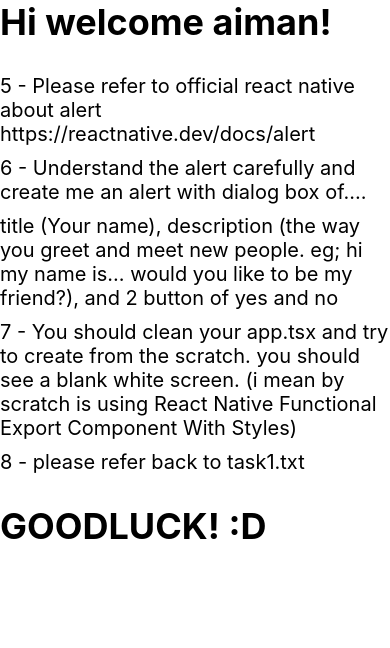
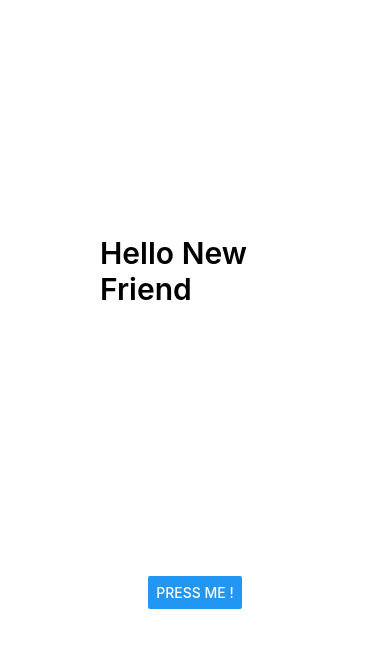
Before and after one commit to froster01/React, a React Native app: screen / in a window 390 px wide. Shown: the top 648 px of the page. Built offline with nearby package versions, Linux system fonts and the light colour scheme.

Commit message:
Task 1 complete.. Please check..

```diff
--- a/App.tsx
+++ /dev/null
@@ -1,65 +0,0 @@
-import {StyleSheet, Text, View} from 'react-native';
-import React from 'react';
-
-const App = () => {
-  return (
-    <View style={styles.container}>
-      <Text style={styles.boldLetter}>Hi welcome aiman!</Text>
-      <Text style={styles.normalLetter}>
-        5 - Please refer to official react native about alert
-        https://reactnative.dev/docs/alert
-      </Text>
-      <Text style={styles.normalLetter}>
-        6 - Understand the alert carefully and create me an alert with dialog
-        box of....
-      </Text>
-      <Text style={styles.normalLetter}>
-        title (Your name), description (the way you greet and meet new people.
-        eg; hi my name is... would you like to be my friend?), and 2 button of
-        yes and no
-      </Text>
-      <Text style={styles.normalLetter}>
-        7 - You should clean your app.tsx and try to create from the scratch.
-        you should see a blank white screen. (i mean by scratch is using React
-        Native Functional Export Component With Styles)
-      </Text>
-      <Text style={styles.normalLetter}>
-        8 - please refer back to task1.txt
-      </Text>
-      <View style={styles.container2}>
-        <Text style={styles.boldLetter}>GOODLUCK! :D</Text>
-      </View>
-    </View>
-  );
-};
-
-export default App;
-
-const styles = StyleSheet.create({
-  container: {
-    display: 'flex',
-    flexDirection: 'column',
-    gap: 10,
-  },
-  container2: {
-    display: 'flex',
-    flexDirection: 'column',
-    marginTop: 20,
-  },
-  boldLetter: {
-    fontWeight: 'bold',
-    fontSize: 36,
-    marginBottom: 20,
-  },
-  normalLetter: {
-    fontWeight: 'normal',
-    fontSize: 20,
-  },
-  centerLetter: {
-    display: 'flex',
-    fontWeight: 'normal',
-    fontSize: 20,
-    justifyContent: 'center',
-    alignItems: 'center',
-  },
-});
--- a/index.js
+++ b/index.js
@@ -3,7 +3,7 @@
  */
 
 import {AppRegistry} from 'react-native';
-import App from './App';
+import App from './src/App';
 import {name as appName} from './app.json';
 
 AppRegistry.registerComponent(appName, () => App);
--- /dev/null
+++ b/src/App.tsx
@@ -0,0 +1,42 @@
+import {StyleSheet, Text, View, Button, Alert} from 'react-native';
+import React from 'react';
+
+const App = () => {
+  // This like Controller
+  const AnswerButton = () =>
+    Alert.alert('Ferostzz', 'Hi my name is Ferostzz. Do you want some cupcake?', [
+      {
+      text: 'Cancel',
+      onPress: () => console.log('Cancel Pressed'),
+      style: 'cancel', // react-native often have predefined cancel. this to prevent react predefine
+      },
+      {text: 'OK', onPress: () => console.log('OK Pressed')},
+
+    ]);
+
+  return(
+    //this like HTML
+    <View style={styles.container}>
+      <Text style={styles.title}>Hello New Friend</Text>
+      <Button title={'Press Me !'} onPress={AnswerButton} />
+    </View>
+  );
+  }
+
+const styles = StyleSheet.create({
+  // this likes CSS
+  container: {
+    flex: 1,
+    justifyContent: 'space-around',
+    alignItems: 'center',
+    padding: 100,
+
+
+  },
+  title: {
+    fontSize: 30,
+    fontWeight: '600',
+  }
+});
+
+export default App;
```
Also changed, not shown: 1 other file (tests, documents, lock files or other folders).
